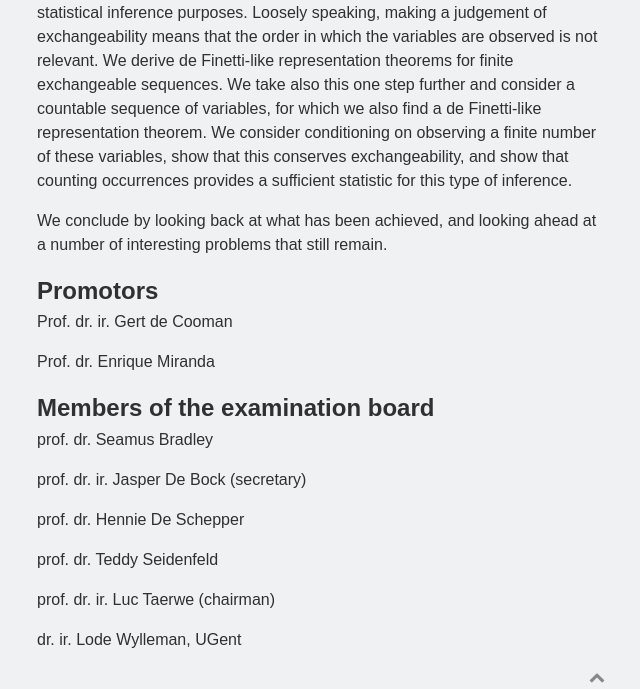
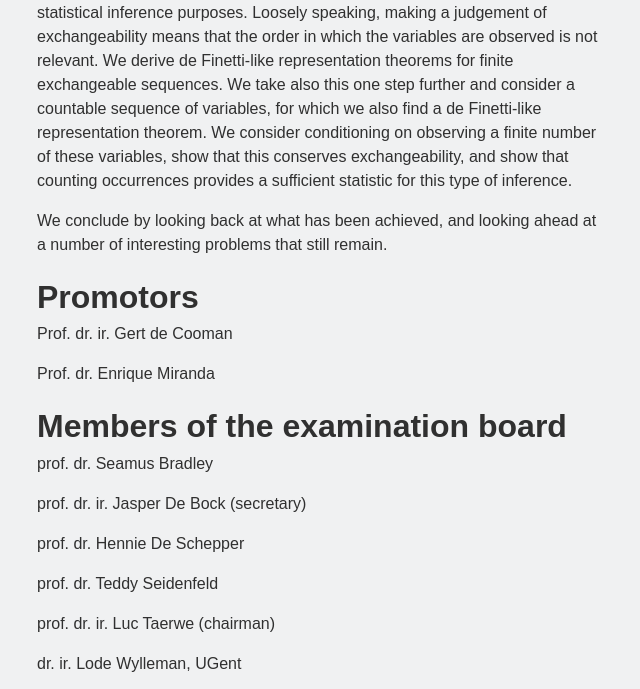
Before and after one commit to ArthurVanCamp/arthurvancamp.github.io, a plain HTML site: page thesis/phd/index.html in a window 1280 px wide. Shown: the part 3716-4405 px from the top of the page, without its empty margins (319-959 px from the left). Drawn offline with Linux system fonts and the light colour scheme.

Commit message:
fixed subsection

```diff
--- a/thesis/phd/index.html
+++ b/thesis/phd/index.html
@@ -138,10 +138,10 @@ We derive de Finetti-like representation theorems for finite exchangeable sequen
 We take also this one step further and consider a countable sequence of variables, for which we also find a de Finetti-like representation theorem.
 We consider conditioning on observing a finite number of these variables, show that this conserves exchangeability, and show that counting occurrences provides a sufficient statistic for this type of inference.</p>
 <p>We conclude by looking back at what has been achieved, and looking ahead at a number of interesting problems that still remain.</p>
-<h3 id="promotors">Promotors</h3>
+<h2 id="promotors">Promotors</h2>
 <p>Prof. dr. ir. Gert de Cooman</p>
 <p>Prof. dr. Enrique Miranda</p>
-<h3 id="members-of-the-examination-board">Members of the examination board</h3>
+<h2 id="members-of-the-examination-board">Members of the examination board</h2>
 <p>prof. dr. Seamus Bradley</p>
 <p>prof. dr. ir. Jasper De Bock (secretary)</p>
 <p>prof. dr. Hennie De Schepper</p>
```
